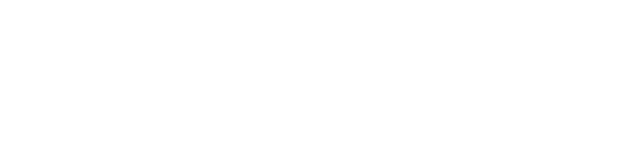
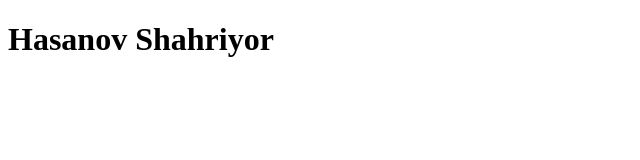
Before and after one commit to MMBobur/amaliyot, a plain HTML site: page index.html in a window 1280 px wide. Shown: the whole page, without its empty margins (0-640 px from the left). Drawn offline with Linux system fonts and the light colour scheme.

Commit message:
Shahriyor Oldi

```diff
--- a/index.html
+++ b/index.html
@@ -17,7 +17,7 @@
     <!-- 8 -->
     <!-- 9 -->
     <!-- 10 -->
-    <!-- 11 -->
+    <h1>Hasanov Shahriyor</h1>
     <!-- 12 -->
 </body>
 </html>
```
